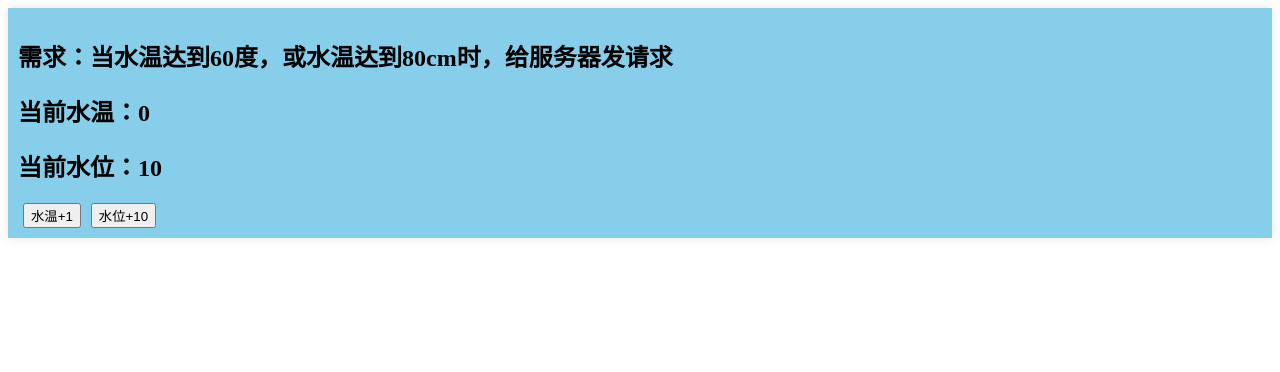
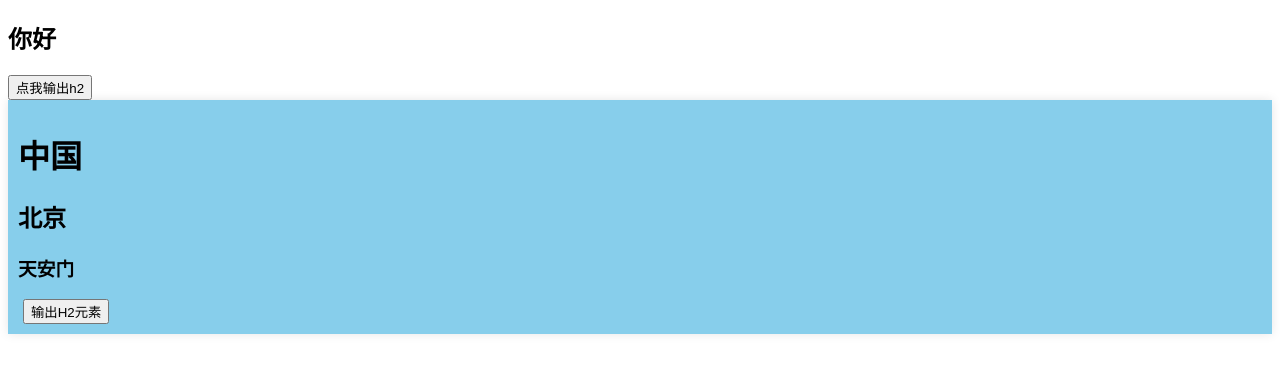
Before and after one commit to simonli866/hello_vue, a Vue app: page / in a window 1280 px wide. Shown: the top 372 px of the page. Built offline with nearby package versions, Linux system fonts and the light colour scheme.

Commit message:
ref defineExpose

```diff
--- a/src/App.vue
+++ b/src/App.vue
@@ -1,18 +1,16 @@
 <template>
-        <Person />
-        <!-- <Person/> -->
+        <h2 ref="title2">你好</h2>
+        <button @click="showLog">点我输出h2</button>
+        <Person ref="ren" />
 </template>
 
-<script lang="ts">
+<script lang="ts" setup name="App">
 import Person from './components/Person.vue'
-
-// JS 或TS
-export default {
-        // 组件名
-        name: "App",
-        components: {
-                // 注册组件
-                Person
-        }
+import { ref } from 'vue'
+let title = ref()
+let ren = ref()
+function showLog() {
+        // console.log(title.value)
+        console.log(ren.value)
 }
 </script>
--- a/src/components/Person.vue
+++ b/src/components/Person.vue
@@ -1,11 +1,10 @@
 <template>
         <!-- html -->
         <div class="person">
-                <h2>需求：当水温达到60度，或水温达到80cm时，给服务器发请求</h2>
-                <h2>当前水温：{{ temp }}</h2>
-                <h2>当前水位：{{ height }}</h2>
-                <button @click="changeTemp">水温+1</button>
-                <button @click="changeHeight">水位+10</button>
+                <h1>中国</h1>
+                <h2 ref="title">北京</h2>
+                <h3>天安门</h3>
+                <button @click="showLog">输出H2元素</button>
         </div>
 </template>
 
@@ -17,37 +16,20 @@ export default {-
 };
 </script> -->
 <script lang="ts" setup name="Person">
-import { ref, watch, watchEffect } from 'vue';
-// 数据
-let temp = ref(0);
-let height = ref(10);
+import { ref, defineExpose } from 'vue';
+// 创建一个title 用于存储ref标记的内容
+let title = ref()
+let a = ref(0)
+let b = ref(1)
+let c = ref(2)
 
-function changeTemp() {
-        temp.value += 10;
+defineExpose({ a, b, c })
+function showLog() {
+        console.log(title.value)
 }
-
-function changeHeight() {
-        height.value += 10;
-}
-
-// watch 实现
-// watch([temp, height], (value) => {
-//         // 从 value 中获取最新的水温，最新的水位
-//         let [newTemp, newHeight] = value
-//         if (newTemp >= 60 || newHeight >= 80) {
-//                 console.log("给服务器发请求")
-//         }
-// })
-
-// watchEffect实现
-watchEffect(() => {
-        if (temp.value >= 60 || height.value >= 80) {
-                console.log("给服务器发请求")
-        }
-})
-
 </script>
 
+<!-- scoped 局部样式 必须加 -->
 <style scoped>
 /* css */
 .app {
```
